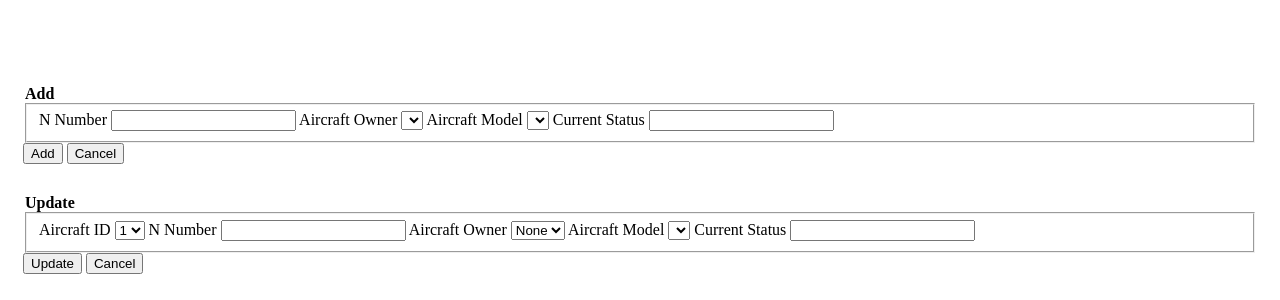
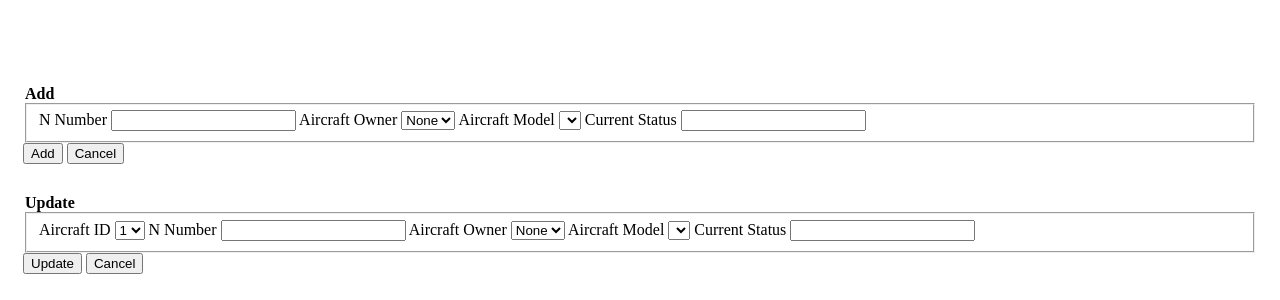
Before and after one commit to emburyj/Airworthiness_Database, a Flask app: template templates/Registered_Aircraft.html in a window 1280 px wide. Shown: the part 253-553 px from the top of the page. Run offline with Flask 3, Linux system fonts and the light colour scheme; the template is opened without the code that fills it, so the values that code supplies are empty; some libraries are stand-ins or nearby versions.

Commit message:
Moved None select outside of for loop

```diff
--- a/templates/Registered_Aircraft.html
+++ b/templates/Registered_Aircraft.html
@@ -35,8 +35,8 @@
         <input type="text" name="NNumber">
         <label>Aircraft Owner</label>
         <select name="AircraftOwner">
+            <option value=NULL> None</option>
             {% for item in data.Owners %}
-                <option value=NULL> None</option>
                 <option value={{ loop.index - 1 }}> {{ item }}</option>
             {% endfor %}
         </select>
```
